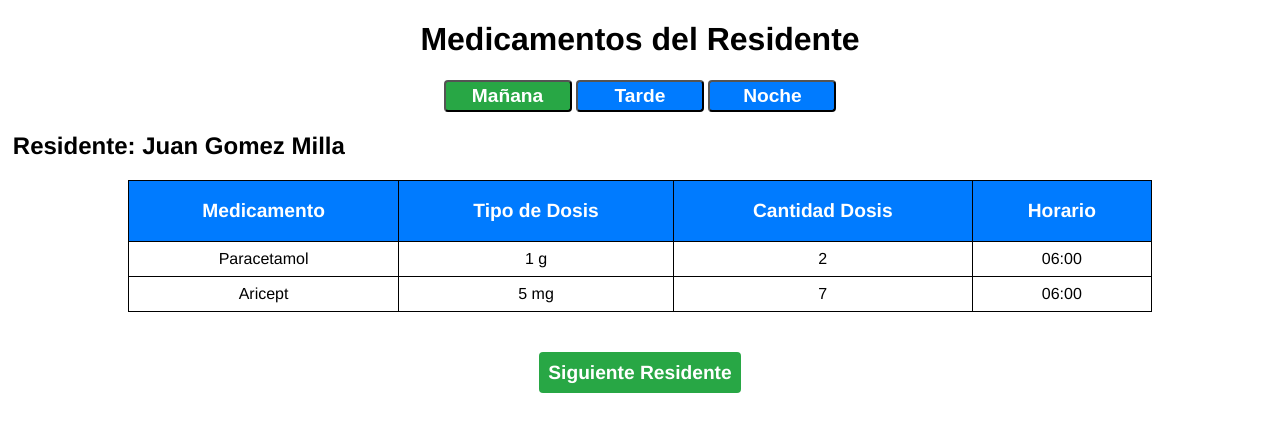
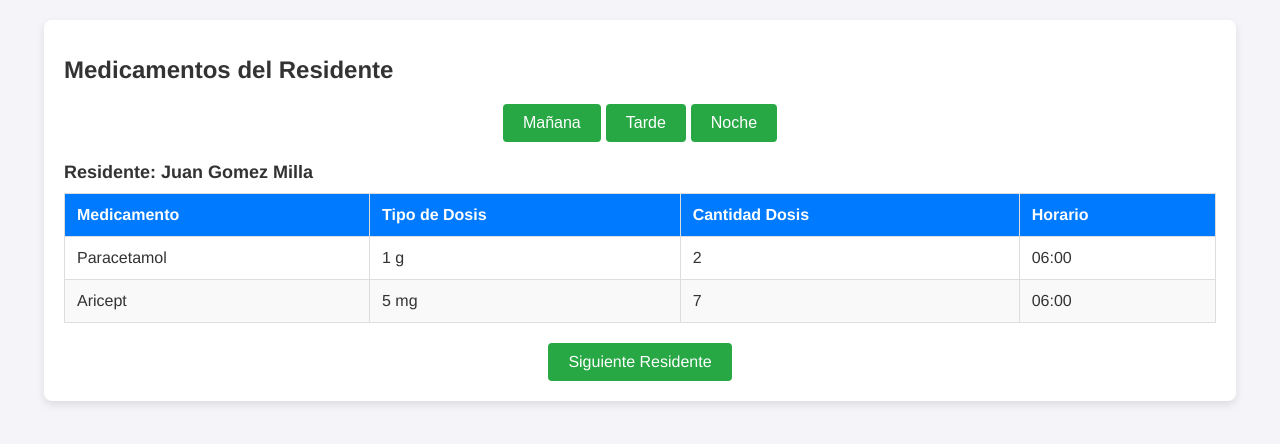
Before and after one commit to alovidal/DIOX666, a Django app: page /dioxx/dosis/ in a window 1280 px wide. Shown: the part 79-523 px from the top of the page. Run offline with Django 5.2, Linux system fonts and the light colour scheme; a user stored in the database is signed in; data comes from the database, SQL or seed files in the repository; both versions use the stored data as it was after the commit.

Commit message:
Mejora style
cambios en html y style y creacion de validaciones

```diff
--- a/Django/dioxx/static/css/styleAdd.css
+++ b/Django/dioxx/static/css/styleAdd.css
@@ -13,6 +13,7 @@ body {
     text-align: center;
     margin-bottom: 15px;
   }
+
 
   .section-subtitle {
     font-size: 18px;
--- a/Django/dioxx/static/css/styleDosis.css
+++ /dev/null
@@ -1,61 +0,0 @@
-.main-list  {
-    .titulo-list {
-        text-align: center;
-    }
-
-    .botones-bloque {
-        text-align: center;
-
-        .btn-global {
-            width: 10vw;
-            height: 4vh;
-            font-size: 1.2em;
-            font-weight: bold;
-            color: white;
-            background-color: #007bff;
-            border-radius: 4px;
-            transition: background-color 0.3s ease;
-        }
-    }
-
-    .subtitulo {
-        padding-left: 1vw;
-    }
-
-    .table-list {
-        table {
-            thead tr th {
-                border: 1px solid black;
-                color: white;
-                background-color: #007bff;
-                padding: 1em;
-                font-size: 1.2em;
-            }
-
-            th, td {
-                text-align: center;
-            }
-
-            td {
-                border: 1px solid black;
-                padding: 0.5em;
-            }
-        }
-    }
-
-    .div-a-residente {
-        display: flex;
-        justify-content: center;
-        margin-top: 5vh;
-
-        a {
-            text-decoration: none;
-            font-size: 1.2em;
-            font-weight: bold;
-            color: white;
-            background-color: #28a745;
-            padding: 0.5em;
-            border-radius: 4px;
-        }
-    }
-}
--- a/Django/dioxx/static/css/styleList.css
+++ b/Django/dioxx/static/css/styleList.css
@@ -39,6 +39,12 @@ body {
   font-weight: bold;
   margin-bottom: 20px;
   color: #333;
+}
+
+.section-subtitle {
+  font-size: 18px;
+  color: #333;
+  margin: 20px 0 10px;
 }
 
 /*Sección de búsqueda*/
@@ -112,6 +118,10 @@ body {
   gap: 5px;
 }
 
+.add-button-container a {
+  text-decoration: none;
+}
+
 .add-button {
   background-color: #28a745;
   color: #fff;
--- a/Django/dioxx/templates/pages/medicamentos/dosis.html
+++ b/Django/dioxx/templates/pages/medicamentos/dosis.html
@@ -4,28 +4,27 @@
     <meta charset="UTF-8" />
     <meta name="viewport" content="width=device-width, initial-scale=1.0" />
     {% load static %}
-    <link rel="stylesheet" href="{% static './css/style.css' %}" />
-    <link rel="stylesheet" href="{% static './css/styleDosis.css' %}" />
+    <link rel="stylesheet" href="{% static './css/styleList.css' %}" />
     <title>DIOXX_666</title>
 
   </head>
   <body>
     {% include "base/header.html" %}
 
-    <main class="main-list main-listAcc">
-      <h1 class="font-texto titulo-acc titulo-list">Medicamentos del Residente</h1>
+    <main class="main-content">
+      <h1 class="main-title">Medicamentos del Residente</h1>
 
       <!-- Botones para seleccionar el bloque horario -->
-      <div class="botones-bloque">
-        <button class="btn-global" onclick="showBlock('mañana')">Mañana</button>
-        <button class="btn-global" onclick="showBlock('tarde')">Tarde</button>
-        <button class="btn-global" onclick="showBlock('noche')">Noche</button>
+      <div class="add-button-container">
+        <button class="add-button" onclick="showBlock('mañana')">Mañana</button>
+        <button class="add-button" onclick="showBlock('tarde')">Tarde</button>
+        <button class="add-button" onclick="showBlock('noche')">Noche</button>
       </div>
 
-      <h2 class="subtitulo font-texto">Residente: {{ residente_actual.nombre }} {{ residente_actual.apellido }}</h2>
-
-      <div class="table-list table-acc">
-        <table class="font-texto" style="border-collapse: collapse; width: 80%; margin: 0 auto;">
+      <h2 class="section-subtitle">Residente: {{ residente_actual.nombre }} {{ residente_actual.apellido }}</h2>
+     <section class="table-section">
+      <div class="table-container">
+        <table class="residents-table">
           <thead>
             <tr>
               <th>Medicamento</th>
@@ -48,7 +47,7 @@
             </tr>
             {% empty %}
             <tr>
-              <td colspan="4" style="text-align: center;">No hay medicamentos registrados.</td>
+              <td colspan="4">No hay medicamentos registrados.</td>
             </tr>
             {% endfor %}
           </tbody>
@@ -56,14 +55,15 @@
       </div>
 
       <!-- Navegación entre residentes -->
-      <div class="div-a-residente">
+      <div class="add-button-container">
         {% if residente_index > 0 %}
-        <a href="?residente_index={{ residente_index|add:"-1" }}">Anterior Residente</a>
+        <a class="add-button" href="?residente_index={{ residente_index|add:"-1" }}">Anterior Residente</a>
         {% endif %}
         {% if residente_index < total_residentes|add:"-1" %}
-        <a href="?residente_index={{ residente_index|add:"1" }}">Siguiente Residente</a>
+        <a class="add-button" href="?residente_index={{ residente_index|add:"1" }}">Siguiente Residente</a>
         {% endif %}
       </div>
+      </section>
     </main>
 
     <script>
```
Also changed, not shown: Django/dioxx/templates/pages/emergencias/add_erm.html (+17 -21 lines), Django/db.sqlite3, Django/dioxx/static/js/valEmergencia.js (added), Django/dioxx/static/js/valMed.js (added).
